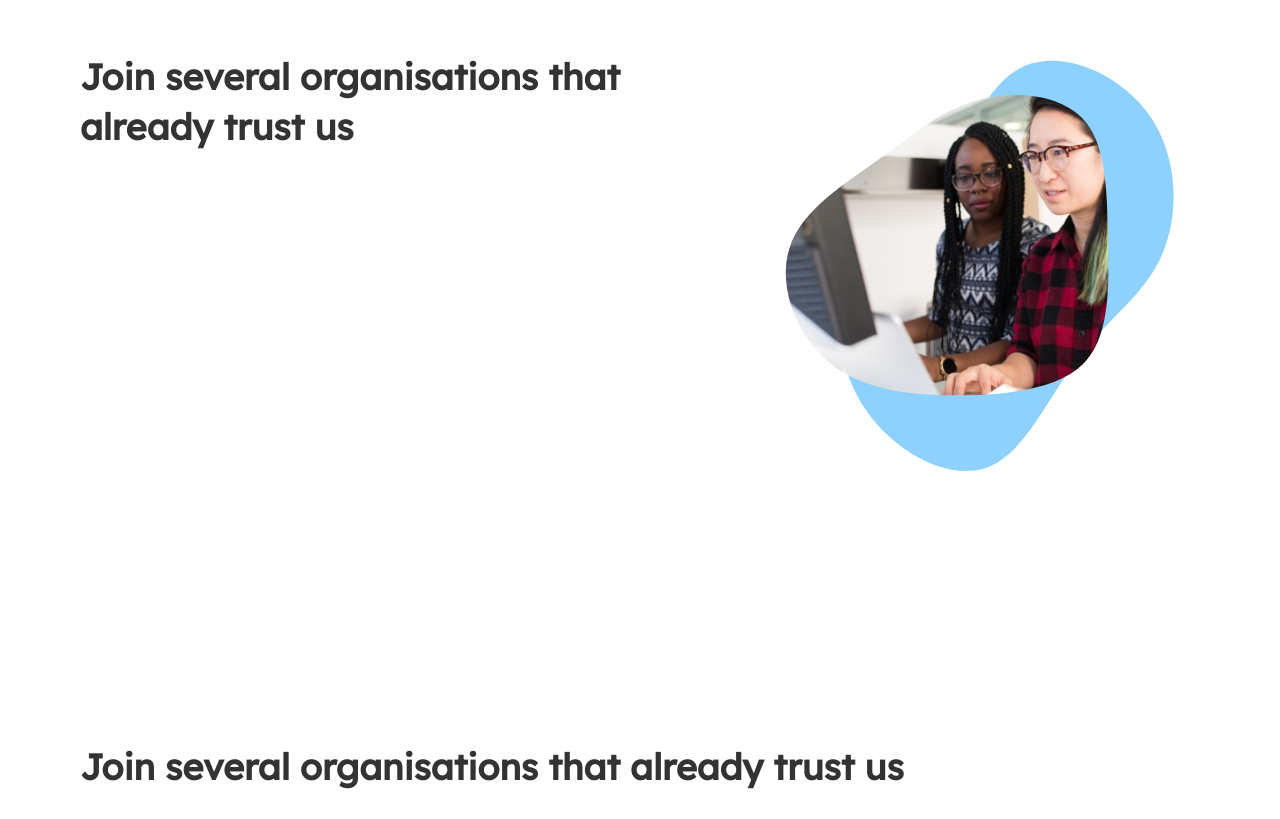
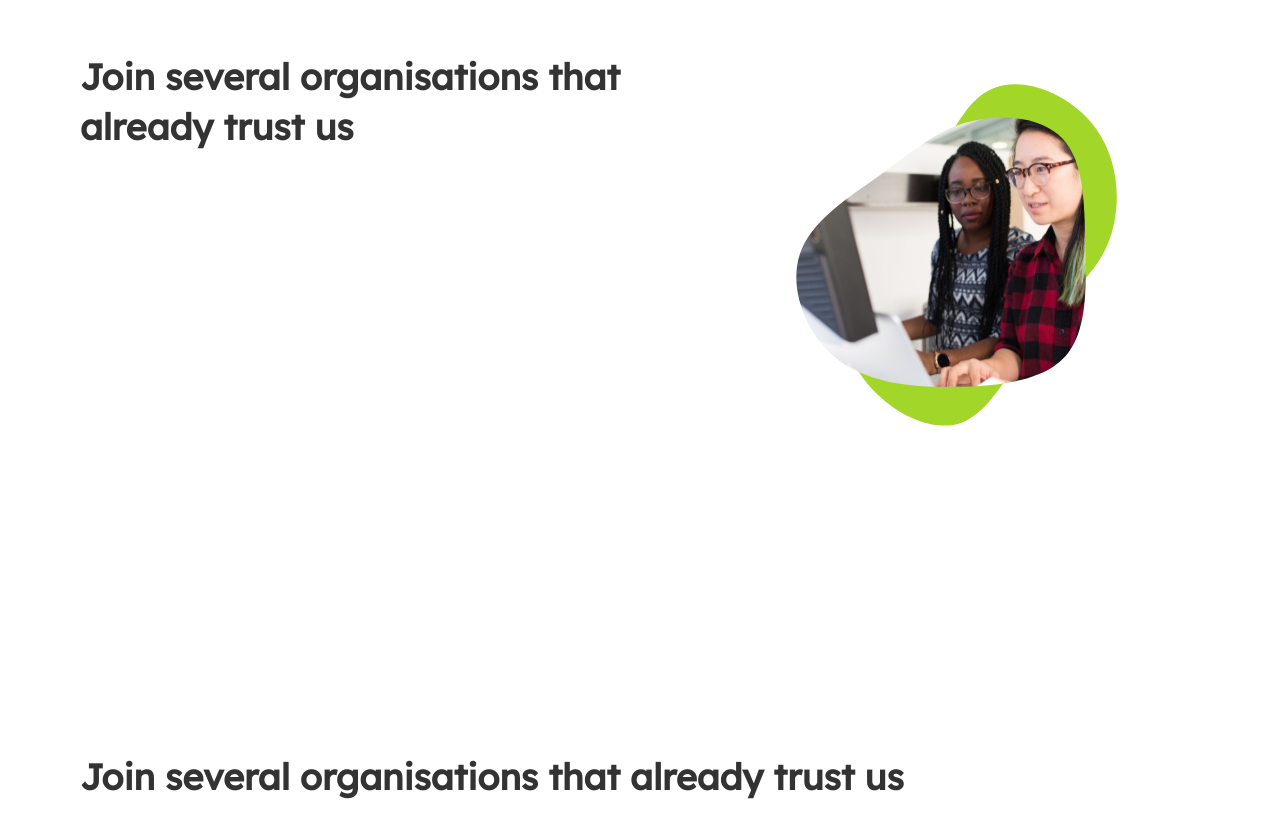
Before and after one commit to michaeldera/devshopzw, a React (Create React App) app: page / in a window 1280 px wide. Shown: the part 906-1725 px from the top of the page. Built offline with nearby package versions, Linux system fonts and the light colour scheme.

Commit message:
modified blob

```diff
--- a/src/pages/home/sections/services-section/blob.tsx
+++ b/src/pages/home/sections/services-section/blob.tsx
@@ -2,22 +2,34 @@ import React, { CSSProperties } from 'react';
 import bg from './collaborate.jpg'
 import bgBlob from "./blob.svg"
 
-
 const style: CSSProperties ={
-  maxWidth: 480,
+  margin: 30,
+  display:"block"
 }
 
 const blobStyle: CSSProperties = {
+  display:"block",
   position: "absolute",
   zIndex: -1,
-  maxWidth: 500
+  height: "auto",
+  width:"26rem",
+  minWidth: 300,
+
 }
+
+const blobImage: CSSProperties ={
+  display:"block",
+  right:0,
+  width:"24rem",
+  minWidth: 300,
+}
+
 
 const ServicesBlob: React.FunctionComponent = () => {
   return (
     <div style={style} className="services-blob">
       <img style={blobStyle} src={bgBlob} alt=""/>
-      <svg width="100%"  viewBox="0 0 600 600" xmlns="http://www.w3.org/2000/svg">
+      <svg style={blobImage} viewBox="0 0 600 600" xmlns="http://www.w3.org/2000/svg">
         <defs>
           <pattern id="bg" patternUnits="userSpaceOnUse" x="350" y="280" width="700" height="500">
             <image href={bg} width="700" height="500" />
```
Also changed, not shown: src/pages/home/sections/services-section/blob.svg.
